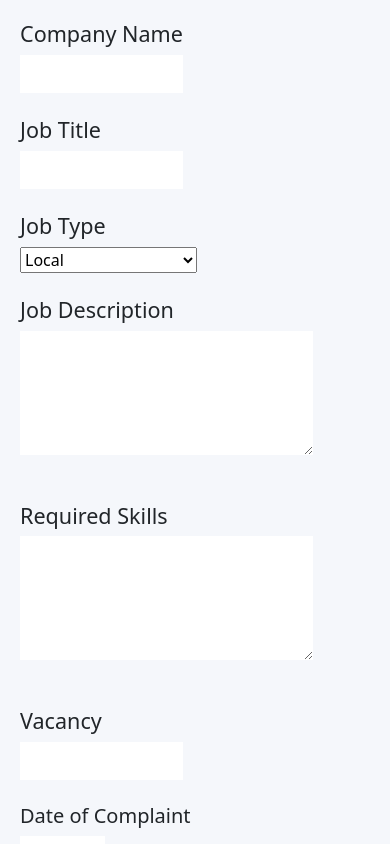
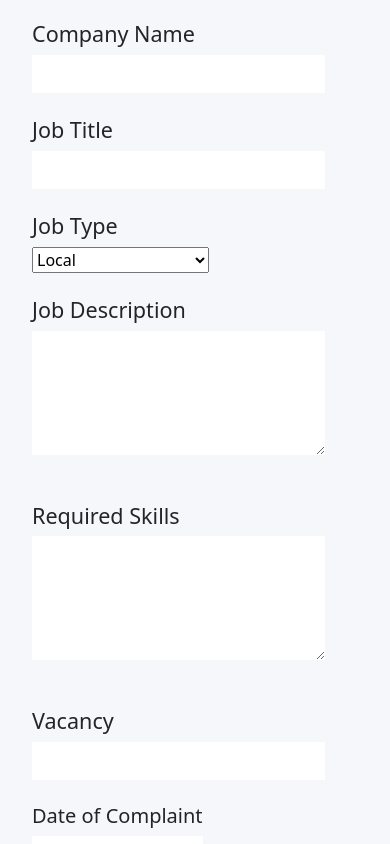
Before and after one commit to DevSquadCode/jobzilla-client, a React (Create React App) app: page /addJob in a window 390 px wide. Shown: the top 844 px of the page. Built offline with nearby package versions, Linux system fonts and the light colour scheme.

Commit message:
responsive issue fixed

```diff
--- a/src/components/AddJob/AddJob.css
+++ b/src/components/AddJob/AddJob.css
@@ -8,6 +8,9 @@
     background-color: #F5F7FB;
     min-height: 100vh;
     overflow: hidden;
+    display: flex;
+    justify-content: center;
+    align-items: center;
 }
 
 .form{
@@ -29,5 +32,7 @@ border: none;
         flex-wrap: wrap;
         width: 90%;
     }
-
+    form input{
+        width: 90%;
+    }
 }
--- a/src/components/AddJob/AddJob.js
+++ b/src/components/AddJob/AddJob.js
@@ -44,11 +44,11 @@ const addJob = () => {
                 <div className="dateLine">
                     <div className="propose">
                         <h5>Date of Complaint</h5>
-                        <input type="date" />
+                        <input className="w-100" type="date" />
                     </div>
                     <div className="deadLine">
                     <h5>Apply By</h5>
-                        <input type="date" />
+                        <input className="w-100" type="date" />
                     </div>
                 </div>
                 <br /><br />
```
